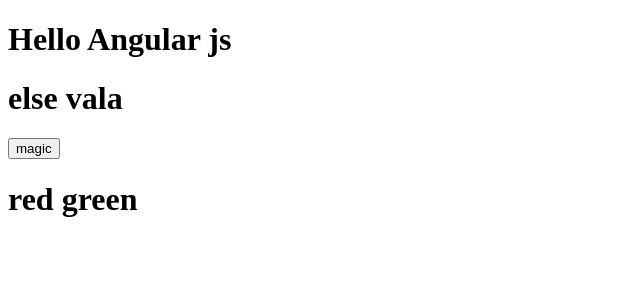
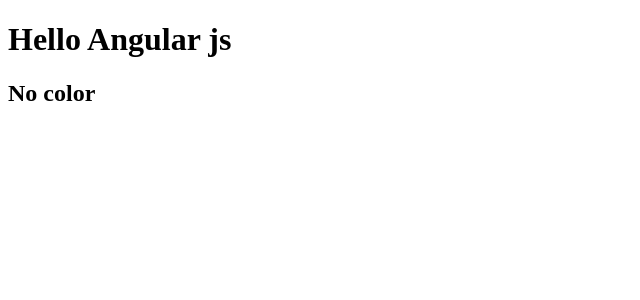
Before and after one commit to AdityaGaur7/AngularJs, an Angular app: page / in a window 1280 px wide. Shown: the top 300 px of the page, without its empty margins (0-640 px from the left). Built offline with nearby package versions, Linux system fonts and the light colour scheme.

Commit message:
switch case

```diff
--- a/src/app/user-auth/login/login.component.html
+++ b/src/app/user-auth/login/login.component.html
@@ -1,21 +1,8 @@
-<h1 *ngIf="show;then ifblock else elseblock">
+<div [ngSwitch]="color">
+    <h2 *ngSwitchCase="'red'">red color</h2>
+    <h2 *ngSwitchCase="'green'">green color</h2>
+    <h2 *ngSwitchCase="'blue'">blue color</h2>
+    <h2 *ngSwitchCase="'yellow'">yellow color</h2>
+    <h2 *ngSwitchDefault>No color</h2>
 
-</h1>
-
-<ng-template #ifblock>
- <h1>If vala</h1>
-</ng-template>
-
-<ng-template #elseblock>
-    <h1>else vala</h1>
-   </ng-template>
-
-   <button (click)="change()">magic</button>
-
-   <ng-template [ngIf]="color==='red'">
-    <h1>red color</h1>
-   </ng-template>
-
-   <ng-template [ngIf]="color==='green'">
-    <h1>red green</h1>
-   </ng-template>
+</div>
--- a/src/app/user-auth/login/login.component.ts
+++ b/src/app/user-auth/login/login.component.ts
@@ -11,7 +11,7 @@
   num = 0;
   show = false;
   value=""
-  color = "green"
+  color = "iii"
   getname(name:any,ok:any){
     alert(name);
     alert(ok);
```
